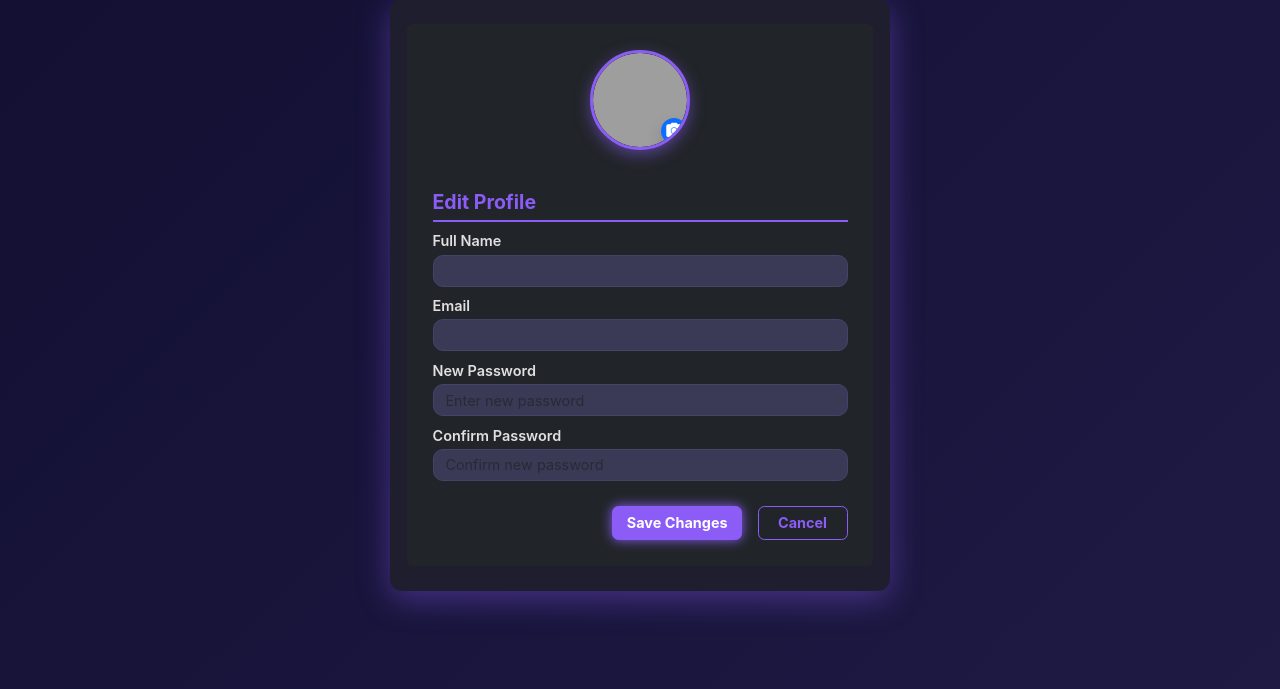
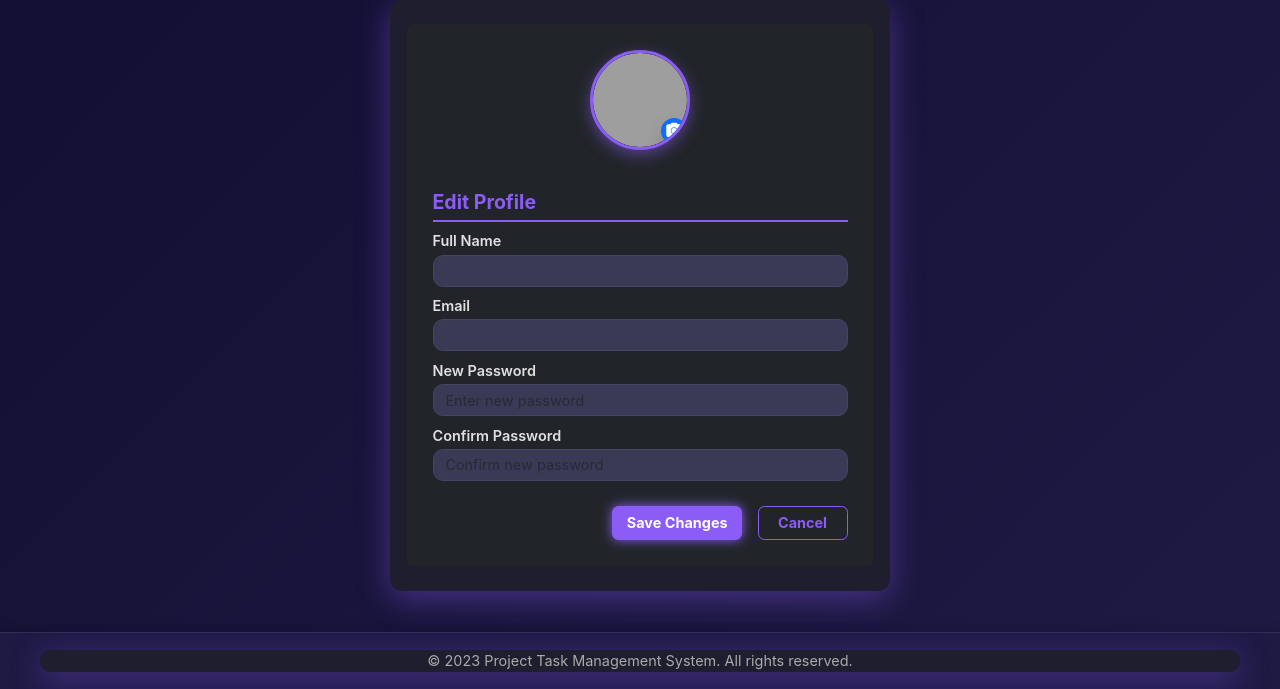
Before and after one commit to ARSHASAPPU/Project-task-flow-management-system, a Django app: template taskflowapp/templates/user_profile.html in a window 1280 px wide. Shown: the part 111-800 px from the top of the page. Run offline with Django 5.2, Linux system fonts and the light colour scheme; the template is opened without the code that fills it, so the values that code supplies are empty; grey boxes are pictures that could not be loaded.

Commit message:
included footer section in user pages

```diff
--- /dev/null
+++ b/taskflowapp/static/CSS/user_footer.css
@@ -0,0 +1,34 @@
+html, body {
+  height: 100%;
+  margin: 0;
+}
+
+body {
+  display: flex;
+  flex-direction: column;
+}
+
+.content {
+  flex: 1; /* This allows the content to take up the available space */
+}
+
+.footer {
+  background-color: #1e1a44;
+  color: #e0e0e0;
+  padding: 1rem 0;
+  text-align: center;
+  font-size: 0.85rem;
+  border-top: 1px solid #2d2d5a;
+  box-shadow: 0 -2px 10px rgba(0, 0, 0, 0.2);
+}
+
+.footer .container {
+  max-width: 1200px;
+  margin: 0 auto;
+  padding: 0 1rem;
+}
+
+.footer p {
+  margin: 0;
+  color: #aaa;
+}
--- a/taskflowapp/static/CSS/user_task.css
+++ b/taskflowapp/static/CSS/user_task.css
@@ -72,8 +72,8 @@
 
   /* Custom progress bar fill with gradient */
   .progress-bar-custom {
-    background: #e5e7eb;
-    border-radius: 12px;
+    background: #a6afc0;
+    border-radius: 12px ;
     overflow: hidden;
     height: 20px;
   }
--- /dev/null
+++ b/taskflowapp/templates/user_footer.html
@@ -0,0 +1,17 @@
+{% load static %}
+<html>
+<head>
+<link rel="stylesheet" href="{% static 'CSS/user_footer.css'%}">
+</head>
+<body>
+  <div class="content">
+    <!-- Your main content goes here -->
+  </div>
+  <!-- Footer -->
+  <footer class="footer">
+    <div class="container">
+      <p>&copy; 2023 Project Task Management System. All rights reserved.</p>
+    </div>
+  </footer>
+</body>
+</html>
--- a/taskflowapp/templates/user_notification_page.html
+++ b/taskflowapp/templates/user_notification_page.html
@@ -100,5 +100,6 @@
     filterNotifications();
     sortNotifications();
   </script>
+  {% include 'user_footer.html'%}
 </body>
 </html>
--- a/taskflowapp/templates/user_profile.html
+++ b/taskflowapp/templates/user_profile.html
@@ -72,5 +72,6 @@
       });
     });
   </script>
+  {% include 'user_footer.html'%}
 </body>
 </html>
--- a/taskflowapp/templates/user_task_page.html
+++ b/taskflowapp/templates/user_task_page.html
@@ -106,7 +106,7 @@
       </section>
     </section>
   </main>
-
+{% include 'user_footer.html'%}
   <!-- Bootstrap JS -->
   <script src="https://cdn.jsdelivr.net/npm/bootstrap@5.3.0/dist/js/bootstrap.bundle.min.js"></script>
 </body>
```
Also changed, not shown: db.sqlite3.
